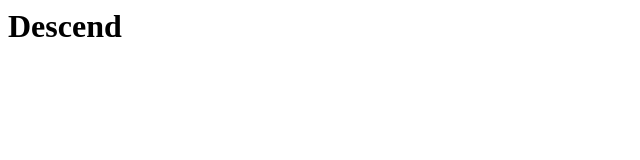
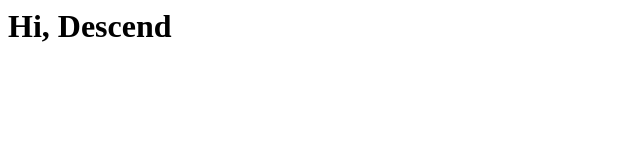
Before and after one commit to LuxembourgTechSchool/LTS-DESCEND, a plain HTML site: page index.html in a window 1280 px wide. Shown: the whole page, without its empty margins (0-640 px from the left). Drawn offline with Linux system fonts and the light colour scheme.

Commit message:
Update index.html

```diff
--- a/index.html
+++ b/index.html
@@ -1 +1 @@
-<h1>Descend</h1>
+<h1>Hi, Descend</h1>
```
